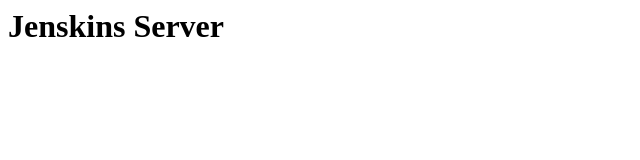
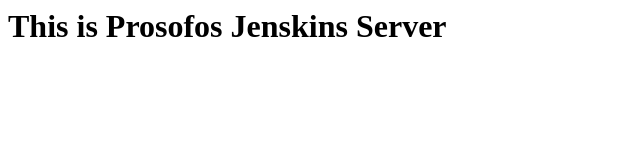
Before and after one commit to gopalprosofos/jenkins, a plain HTML site: page index.html in a window 1280 px wide. Shown: the whole page, without its empty margins (0-640 px from the left). Drawn offline with Linux system fonts and the light colour scheme.

Commit message:
Update index.html

```diff
--- a/index.html
+++ b/index.html
@@ -1 +1 @@
-<h1> Jenskins Server </h1>
+<h1>This is Prosofos Jenskins Server </h1>
```
